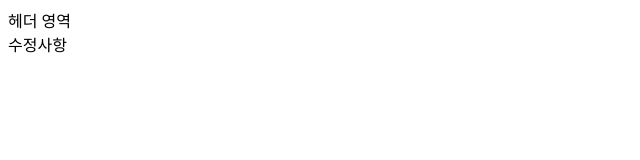
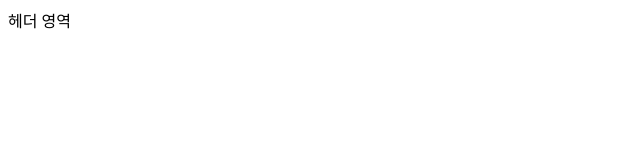
Before and after one commit to stella9921/day02, a plain HTML site: page index.html in a window 1280 px wide. Shown: the full height of the page, 0-640 px from the left. Drawn offline with Linux system fonts and the light colour scheme.

Commit message:
index.html 레이아웃 구성

```diff
--- a/index.html
+++ b/index.html
@@ -9,6 +9,11 @@
   <header>
     헤더 영역
   </header>
-  수정사항
+  <main>
+
+  </main>
+  <footer>
+
+  </footer>
 </body>
 </html>
```
Also changed, not shown: day02.txt.
